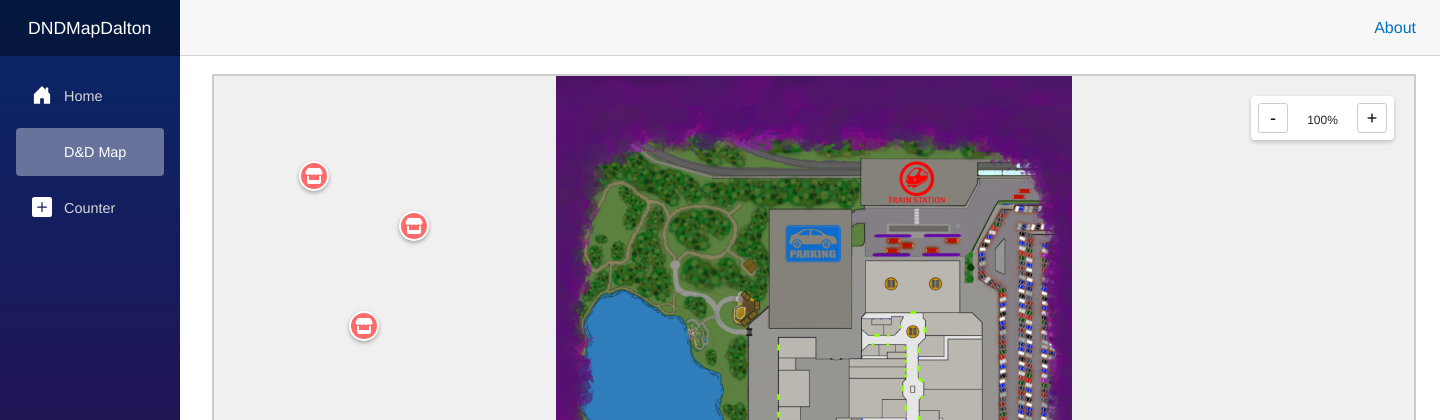
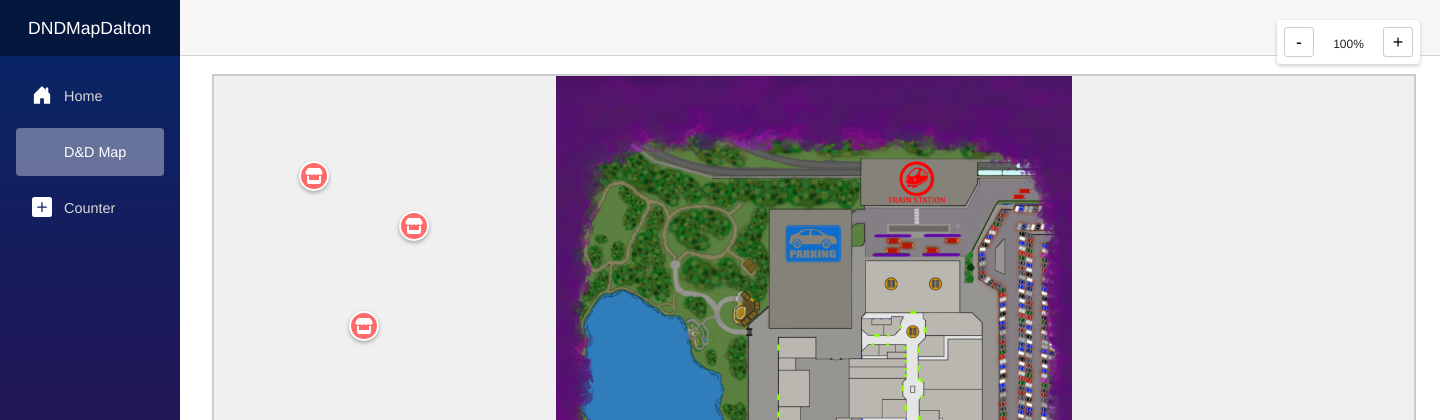
Before and after one commit to hawxward/DNDMapDalton, an ASP.NET Core app: page /map in a window 1440 px wide. Shown: the top 420 px of the page. Run offline with ASP.NET Core 8, Linux system fonts and the light colour scheme; style sheets or scripts are compiled from the project's sources.

Commit message:
Fix zoom controls to stay fixed in top-right corner
- Changed zoom controls position from 'absolute' to 'fixed'
- Controls now remain visible and in the same position when scrolling
- Controls stay in top-right corner during zoom operations
- Fixes issue where controls would disappear when scrolling down
- Fixes issue where controls would move to center after zooming

The zoom controls are now always accessible in the top-right corner
of the viewport, regardless of map scroll position or zoom level.

🤖 Generated with [Claude Code](https://claude.com/claude-code)

Co-Authored-By: Claude <noreply@anthropic.com>

```diff
--- a/wwwroot/css/map.css
+++ b/wwwroot/css/map.css
@@ -98,7 +98,7 @@
 }
 
 .zoom-controls {
-    position: absolute;
+    position: fixed;
     right: 20px;
     top: 20px;
     background: white;
```
